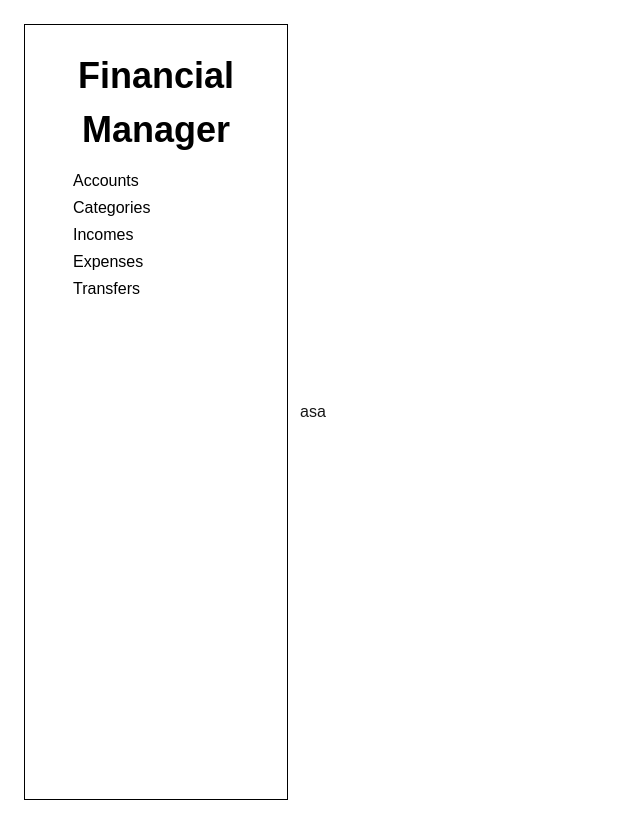
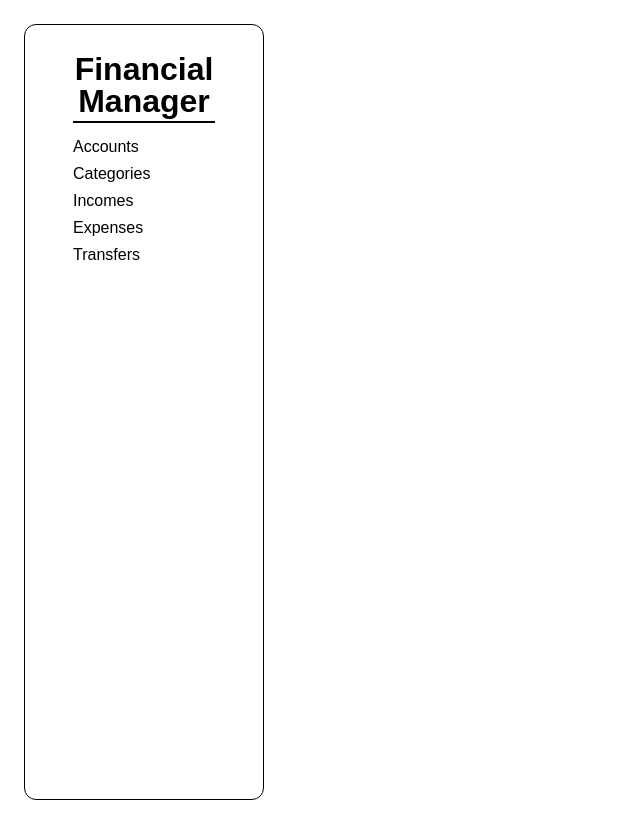
Before and after one commit to mbudis23/financial-manager, a Next.js app in the folder client/: page /dashboard in a window 1280 px wide. Shown: the whole page, without its empty margins (0-640 px from the left). Built offline with nearby package versions, Linux system fonts and the light colour scheme.

Commit message:
fix: Update Navigationbar in Client

```diff
--- a/client/src/app/(dashboard)/dashboard/page.tsx
+++ b/client/src/app/(dashboard)/dashboard/page.tsx
@@ -8,7 +8,6 @@ export default function DashboardPage()
                 <NavigationBar/>
             </div>
             <div className="grow">
-asa
             </div>
         </main>
     )
--- a/client/src/components/organisms/navigationBar.tsx
+++ b/client/src/components/organisms/navigationBar.tsx
@@ -3,15 +3,15 @@ import Link from "next/link";
 export default function NavigationBar()
 {
     return(
-        <div className="bg-white border border-black h-full w-full text-black py-[24px] px-[48px] flex flex-col gap-[12px]">
-            <h1 className="text-[36px] text-center font-bold">Financial Manager</h1>
+        <nav className="bg-white border border-black h-full w-[240px] text-black py-[24px] px-[48px] flex flex-col gap-[12px] rounded-[12px]">
+            <h1 className="text-[32px] text-center font-bold leading-[32px] py-[4px] border-b-[2px] border-black">Financial Manager</h1>
             <div className="w-full text-[16px] flex flex-col gap-[3px]">
-                <Link href={''}>Accounts</Link>
-                <Link href={''}>Categories</Link>
-                <Link href={''}>Incomes</Link>
-                <Link href={''}>Expenses</Link>
-                <Link href={''}>Transfers</Link>
+                <Link className="hover:underline" href={''}>Accounts</Link>
+                <Link className="hover:underline" href={''}>Categories</Link>
+                <Link className="hover:underline" href={''}>Incomes</Link>
+                <Link className="hover:underline" href={''}>Expenses</Link>
+                <Link className="hover:underline" href={''}>Transfers</Link>
             </div>
-        </div>
+        </nav>
     )
 }
```
